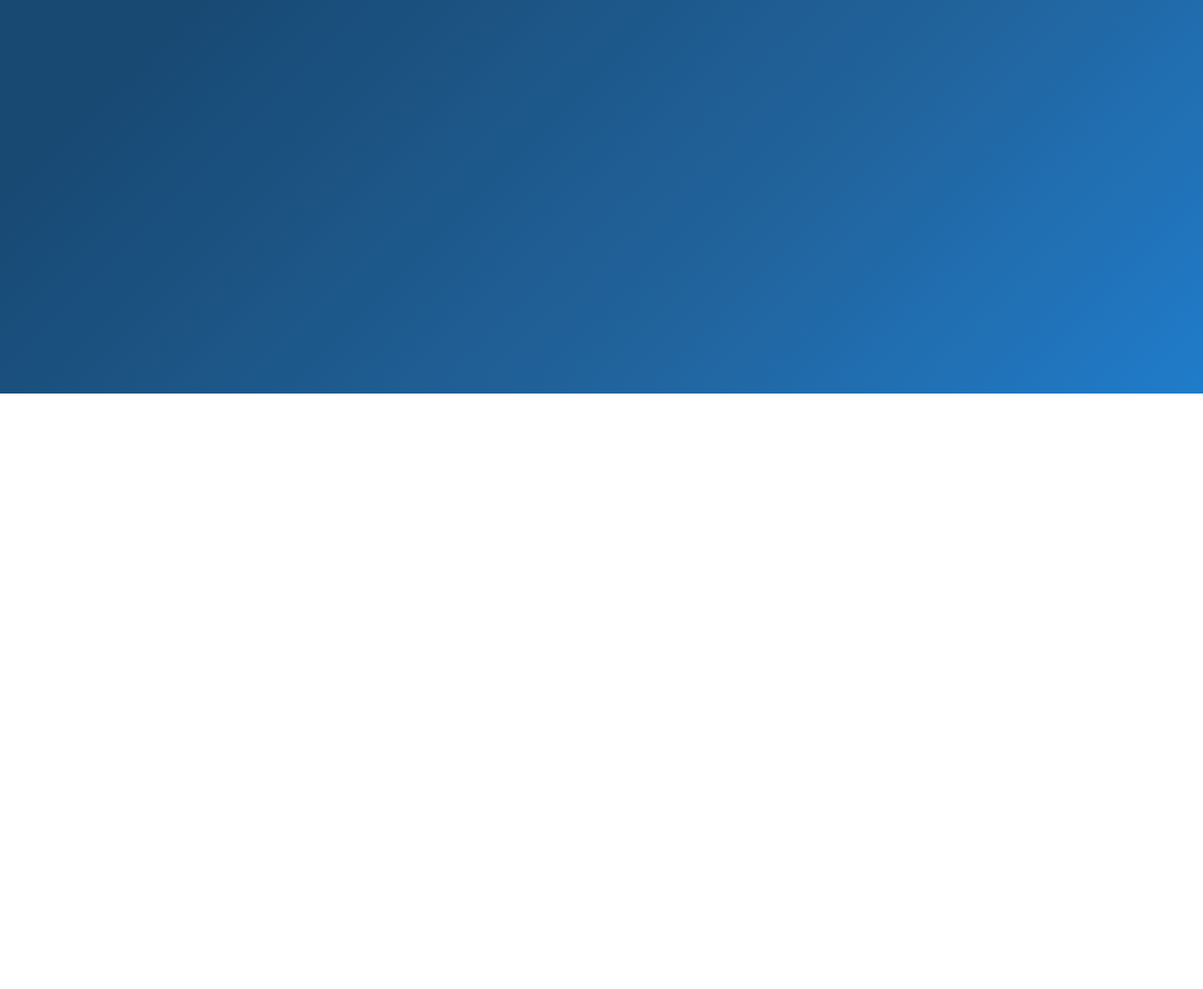
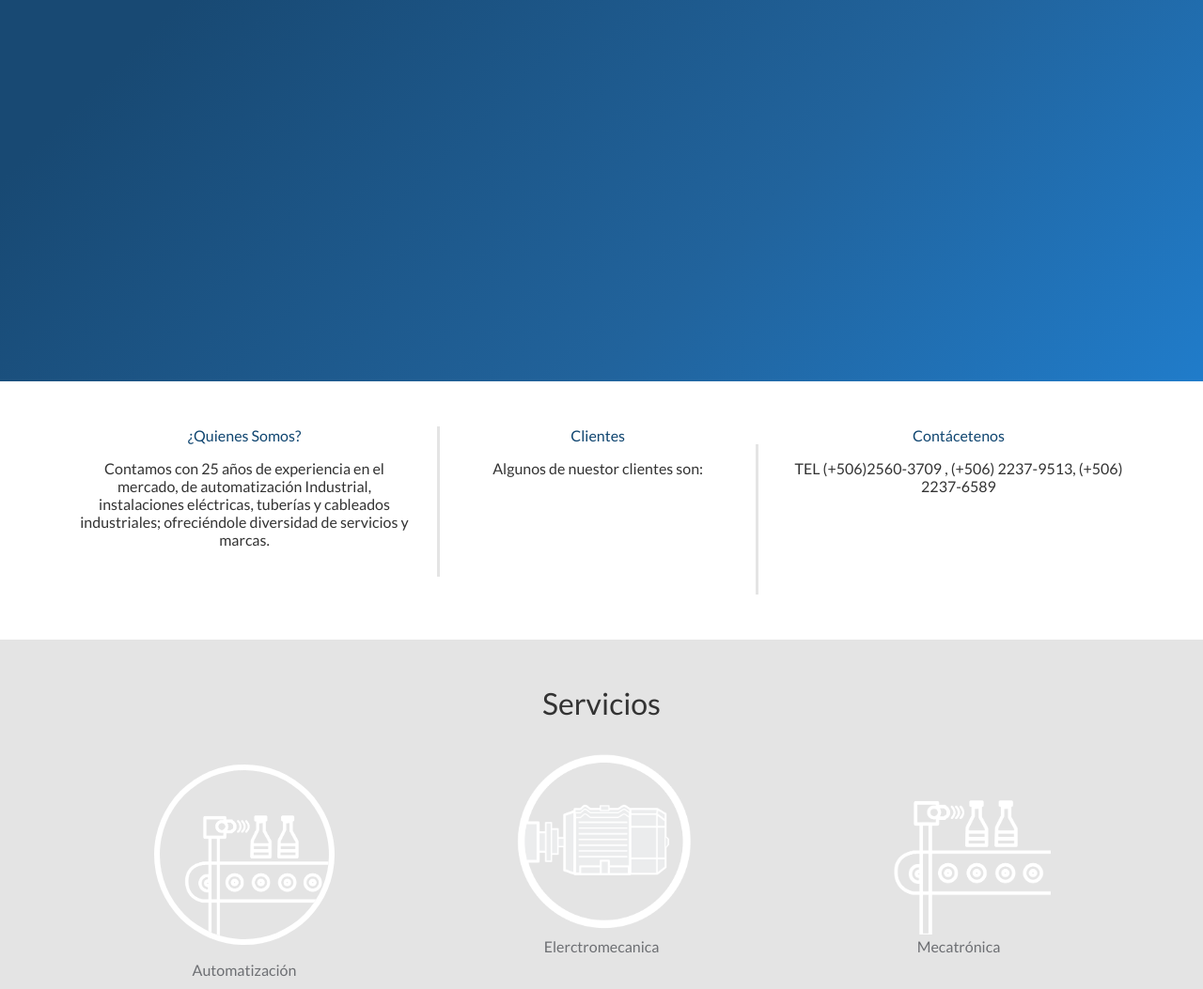
Before and after one commit to meluk/Ingemant, a plain HTML site: page index.html in a window 1280 px wide. Shown: the part 116-1169 px from the top of the page at 94% size. Before the commit the page ends 800 px from the top, so only its background shows below. Drawn offline with nearby package versions, Linux system fonts and the light colour scheme; a web font is replaced by a local one.

Commit message:
Hover servicios
Mejorar el montaje del home.

```diff
--- a/css/master-styles.css
+++ b/css/master-styles.css
@@ -21,6 +21,7 @@ time, mark, audio, video {
 	font-size: 100%;
 	font: inherit;
 	vertical-align: baseline;
+	font-family: 'Lato', sans-serif;
 }
 /* HTML5 display-role reset for older browsers */
 article, aside, details, figcaption, figure,
@@ -31,22 +32,34 @@ html {
 }
 body {
 }
-
+.txt-blueLigth{
+	color: #0f4570;
+}
+.txt-gray{
+	color: #6d6f73;
+}
 /*HEADER*/
 #main-head	{
-
-	padding: 0;
+	padding-bottom: 20px;
 }
 #element_main{
-	height: 110px;
+	height: 100px;
 	position: absolute;
    top:  -10px;
-   left: -190px;
+   left: -150px;
 }
 #logo_main{
-	height: 55px;
-	margin: 20px 40px 20px 200px;
+	height: 53px;
+	margin: 0px 190px 20px 190px;
 }
+.nav{
+	margin-top: 16px;
+}
+.nav a{
+	text-decoration: none;
+	color: #42454b;
+}
+
 /*END HEADER*/
 /*HOME*/
 #slider-homer{
@@ -57,7 +70,85 @@ background: -moz-linear-gradient(-45deg,  #184973 13%, #21639c 62%, #207cca 100%
 background: -webkit-linear-gradient(-45deg,  #184973 13%,#21639c 62%,#207cca 100%,#207cca 100%); /* Chrome10-25,Safari5.1-6 */
 background: linear-gradient(135deg,  #184973 13%,#21639c 62%,#207cca 100%,#207cca 100%); /* W3C, IE10+, FF16+, Chrome26+, Opera12+, Safari7+ */
 filter: progid:DXImageTransform.Microsoft.gradient( startColorstr='#184973', endColorstr='#207cca',GradientType=1 ); /* IE6-9 fallback on horizontal gradient */
-
+}
+.screen-home h1{
+	font:Light 2em 'Lato', sans-serif;
+	color: #fff;
+}
+.box-three{
+	text-align: center;
+}
+.info-home{
+	margin-bottom: 3em;
+	margin-top: 3em;
+}
+.servicess-home{
+	background-color: #e4e4e4;
+	padding-bottom: 1.2em
+}
+.servicess-home h1{
+	text-align: center;
+	font-size: 2em;
+	margin-bottom: 1em;
+}
+.stick{
+	background-color: #e4e4e4;
+	height: 10em;
+	width: 0.2em;
+	margin: 0;
+	float: left;
+}
+.text-boxCenter{
+	float: left;
+	width: 96%;
+}
+.icon-servicess{
+	height: 195px;
+}
+.text-infoHome{
+	margin-top: 1em;
 
 }
 /*END HOME*/
+footer{
+	background-color: #0e2a41;
+	padding-top: 1em;
+	padding-bottom:1em;
+	text-align: center;
+	font-size: 2em;
+	color: #fff
+}
+/*END FOOTER
+/*PRUEBA
+/* Effect 6 */
+ .hovicon.effect-6 {
+    box-shadow: 0 0 0 6px rgba(255, 255, 255, 1);
+    -webkit-transition: background 0.2s, color 0.2s;
+    -moz-transition: background 0.2s, color 0.2s;
+    transition: background 0.2s, color 0.2s;
+}
+.hovicon.effect-6:hover {
+    /*background: rgba(255, 255, 255, 1);*/
+    background-color: #297dc1;
+}
+
+.hovicon.effect-6:hover:before {
+    -webkit-animation: spinAround 2s linear infinite;
+    -moz-animation: spinAround 2s linear infinite;
+    animation: spinAround 2s linear infinite;
+}
+.hovicon {
+    display: inline-block;
+    font-size: 45px;
+    line-height: 90px;
+    cursor: pointer;
+    margin: 20px;
+    width: 180px;
+    height: 180px;
+    border-radius: 50%;
+    text-align: center;
+    text-decoration: none;
+    z-index: 1;
+    color: #fff;
+}
+/*PRUEBA
--- a/index.html
+++ b/index.html
@@ -22,7 +22,7 @@
         <!--ANGULAR-->
         <!--FONTS-->
         <link rel="stylesheet" media="screen" href="css/font-awesome.min.css"/>
-        <link href='https://fonts.googleapis.com/css?family=Muli' rel='stylesheet' type='text/css'>
+       <link href='https://fonts.googleapis.com/css?family=Lato:300,400,700&subset=latin-ext,latin' rel='stylesheet' type='text/css'>
         <!--FONTS-->
         <!--BOOTSRAP-->
         <link href="css/bootstrap.css" rel="stylesheet">
@@ -38,7 +38,15 @@
             <div class="container">
                 <div class="left">
                     <img id="element_main" src="img/logos/element1.png" alt="">
-                    <img id="logo_main" src="img/logos/head-logo.png" alt="ingemant">
+                    <div class="navbar-header">
+                      <a class="navbar-brand" href="#"><img id="logo_main" src="img/logos/head-logo.png" alt="ingemant"></a>
+                    </div>
+                    <ul class="nav navbar-nav">
+                      <li class="active"><a href="#">Home</a></li>
+                      <li><a href="#">Servicios</a></li>
+                      <li><a href="#">Productos</a></li>
+                      <li><a href="#">Contactenos</a></li>
+                    </ul>
                 </div>
             </div>
         </header>
@@ -48,6 +56,9 @@
             </div>
         </main>
         <footer>
+         <i class="fa fa-facebook-square" aria-hidden="true"></i>
+         <i class="fa fa-twitter-square" aria-hidden="true"></i>
+         <i class="fa fa-google-plus-square" aria-hidden="true"></i>
         </footer>
 		<script type="text/javascript" src="js/util/jquery.js"></script>
         <script type="text/javascript" src="js/util/bootstrap.min.js"></script>
--- a/partials/screen-home.html
+++ b/partials/screen-home.html
@@ -1,5 +1,50 @@
-<section class="slider-home">
+<section class="screen-home">
+	<div id="slider-homer">
+		<div class="container">
+			<h1>INGENIERIA</h1>
+		</div>
+	</div>
+</section>
+<section>
+	<div class="container info-home">
+		<div>
+			<div class="box-three col-md-4 col-sm-4 col-xs-12">
+				<h3 class="txt-blueLigth">¿Quienes Somos?</h3>
+				<p class="text-infoHome">Contamos con 25 años de experiencia en el mercado, de automatización Industrial, instalaciones eléctricas, tuberías y cableados industriales; ofreciéndole diversidad de servicios y marcas. </p>
+			</div>
+			<div class="box-three col-md-4 col-sm-4 col-xs-12">
+				<div class="stick"></div>
+				<h3 class="text-boxCenter txt-blueLigth">Clientes</h3>
+				<p class="text-boxCenter text-infoHome">Algunos de nuestor clientes son:</p>
 
-		<div id="slider-homer"></div>
-
+				<div class="stick"></div>
+			</div>
+			<div class="box-three col-md-4 col-sm-4 col-xs-12">
+				<h3 class="txt-blueLigth">Contácetenos</h3>
+				<p class="text-infoHome">TEL (+506)2560-3709 , (+506) 2237-9513, (+506)  2237-6589</p>
+			</div>
+		</div>
+   </div>
 </section>
+<section>
+	<div class="servicess-home">
+		<div class="container">
+		<div class="info-home">
+			<h1>Servicios</h1>
+			<div class="box-three col-md-4 col-sm-4 col-xs-12 txt-gray">
+				<img class="hovicon effect-6" src="img/ilustraciones/servicio1.png" alt="automatización">
+				<p>Automatización</p>
+				  <i class="hovicon effect-6"></i>
+			</div>
+			<div class="box-three col-md-4 col-sm-4 col-xs-12 txt-gray">
+				<img class="icon-servicess" src="img/ilustraciones/servicio2.png" alt="elerctromecanica">
+				<p>Elerctromecanica</p>
+			</div>
+			<div class="box-three col-md-4 col-sm-4 col-xs-12 txt-gray">
+				<img class="icon-servicess" src="img/ilustraciones/servicio1.png" alt="mecatrónica">
+				<p>Mecatrónica</p>
+			</div>
+		</div>
+	</div>
+   </div>
+</section>
```
Also changed, not shown: img/ilustraciones/servicio1.png (added), img/ilustraciones/servicio2.png (added), img/ilustraciones/servicio3.png (added), img/profile/profile-test.png (deleted).
